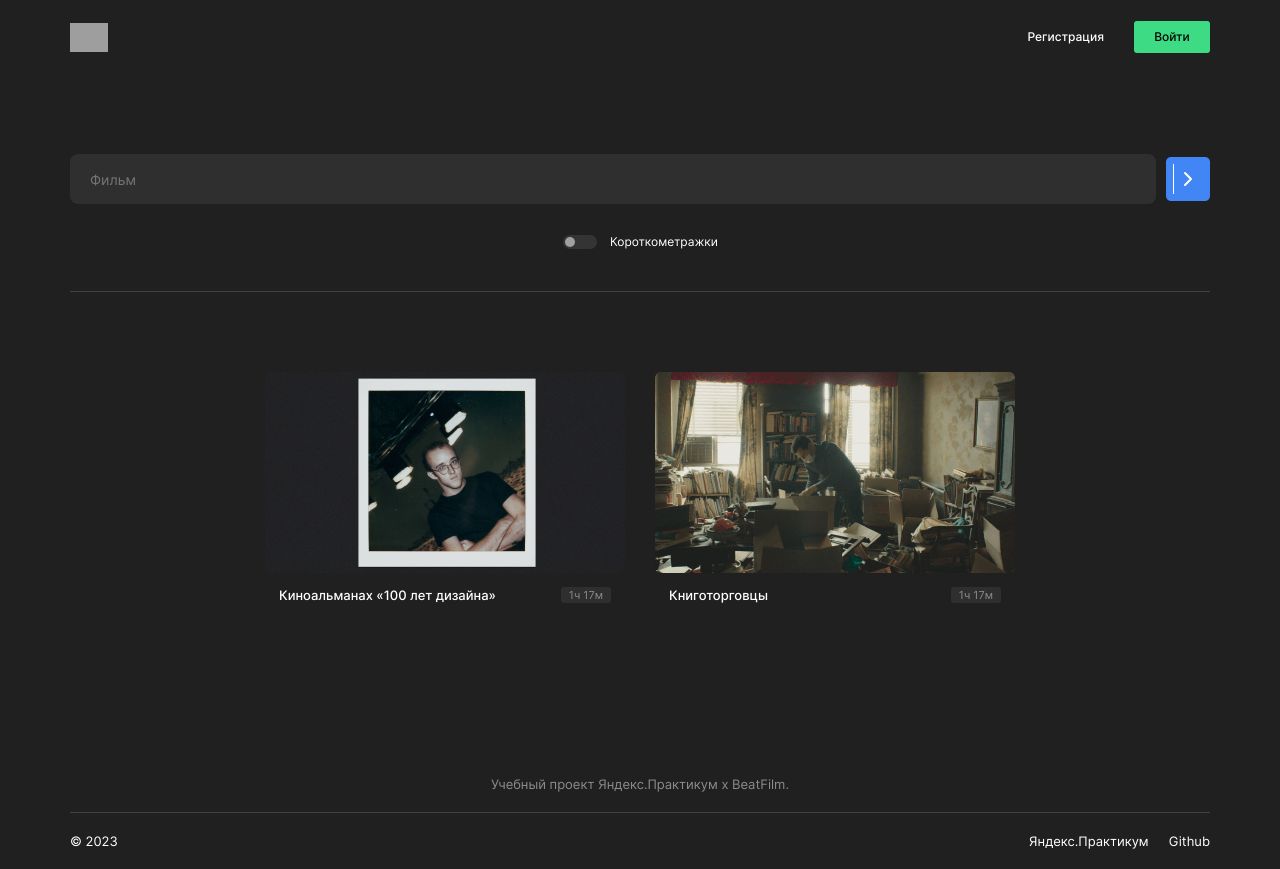
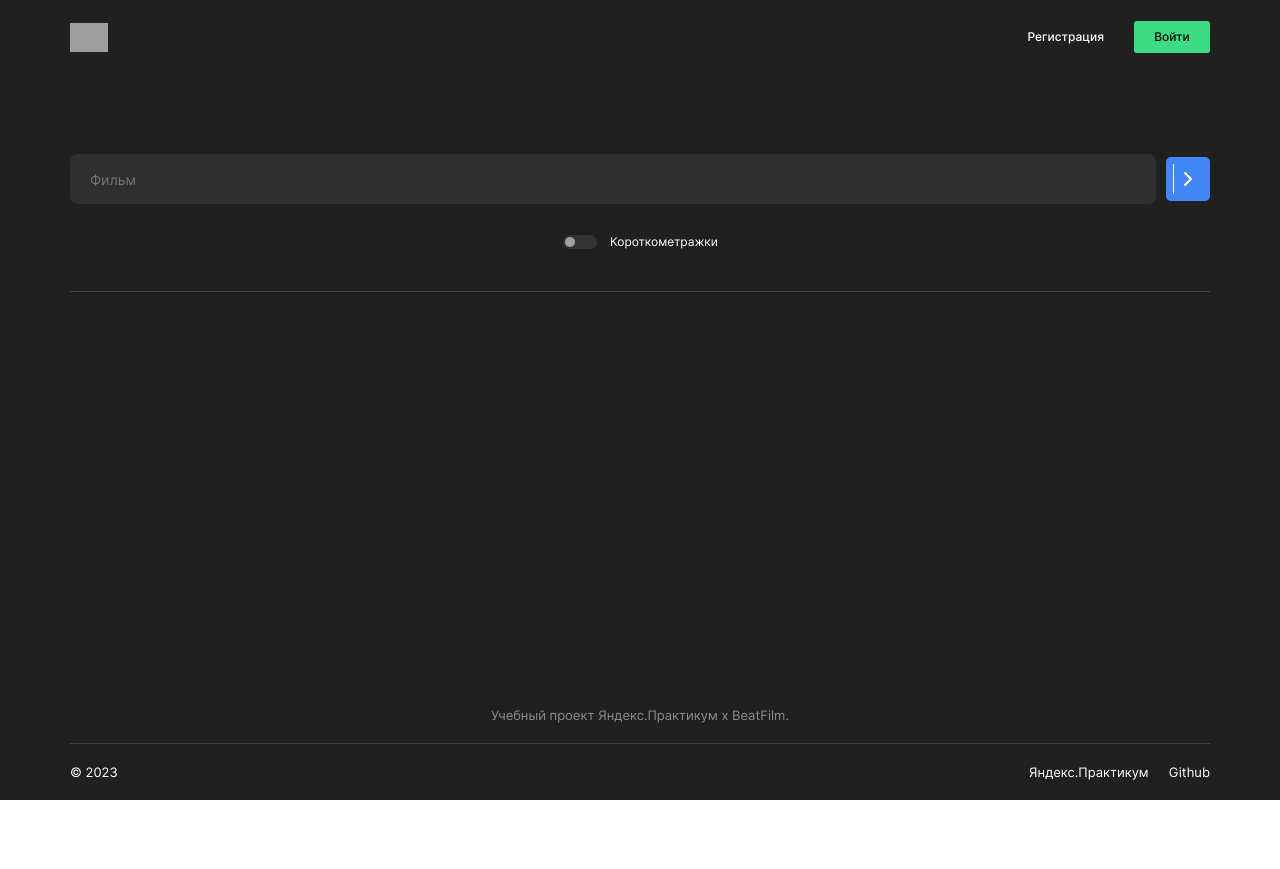
Before and after one commit to GeometricEarth/movies-explorer-frontend, a React (Create React App) app: page /saved-movies in a window 1280 px wide. After the commit the page ends 800 px from the top, so only its background shows below. Built offline with nearby package versions, Linux system fonts and the light colour scheme; grey boxes are pictures that could not be loaded; the HTML template or start-up script is replaced by a standard one.

Commit message:
feat: Удален моковый список фильмов

```diff
--- a/src/components/Movies/Movies.jsx
+++ b/src/components/Movies/Movies.jsx
@@ -1,10 +1,11 @@
 import './Movies.css';
 import SearchForm from '../SearchForm/SearchForm';
 import MoviesCardList from '../MoviesCardList/MoviesCardList';
-
-import movies from '../../utils/mockData';
+import { useState } from 'react';
 
 export default function Movies() {
+  const [moviesList, setMoviesList] = useState([]);
+
   const handleSave = (cardId) => {
     console.log(cardId);
   };
@@ -13,10 +14,10 @@ export default function Movies() {
     <main className="movies">
       <SearchForm></SearchForm>
       <MoviesCardList
-        moviesList={movies}
+        moviesList={moviesList}
         isSavedMovies={false}
         onSave={handleSave}
       ></MoviesCardList>
-    </main>
+    </main >
   );
 }
--- a/src/components/SavedMovies/SavedMovies.js
+++ b/src/components/SavedMovies/SavedMovies.js
@@ -2,27 +2,23 @@ import '../Movies/Movies.css';
 import SearchForm from '../SearchForm/SearchForm';
 import MoviesCardList from '../MoviesCardList/MoviesCardList';
 
-import movies from '../../utils/mockData';
+import { useState } from 'react';
 
 export default function SavedMovies() {
+  const [savedMovies, setSavedMovies] = useState([]);
   const handleDelete = (cardId) => {
     console.log(cardId);
   };
-  const sortedMovies = movies.filter(movie=>movie.isSaved);
+  // const sortedMovies = movies.filter((movie) => movie.isSaved);
 
   return (
     <main className="movies">
       <SearchForm></SearchForm>
       <MoviesCardList
-          moviesList={sortedMovies}
+        moviesList={savedMovies}
         isSavedMovies={true}
         onDelete={handleDelete}
       ></MoviesCardList>
-        {sortedMovies.length > 10 && (
-          <button className="movies__more-button" type="button">
-            Ещё
-          </button>
-        )}
     </main>
   );
 }
--- a/src/utils/mockData.js
+++ /dev/null
@@ -1,88 +0,0 @@
-const moviesList = [
-  {
-    title: '33 слова о дизайне',
-    image: './dark-2/1.png',
-    duration: '77',
-    movieId: 1,
-    isSaved: false,
-  },
-  {
-    title: 'Киноальманах «100 лет дизайна»',
-    image: './dark-2/2.png',
-    duration: '77',
-    movieId: 2,
-    isSaved: true,
-  },
-  {
-    title: 'В погоне за Бенкси',
-    image: './dark-2/3.png',
-    duration: '77',
-    movieId: 3,
-    isSaved: false,
-  },
-  {
-    title: 'Баския: Взрыв реальности',
-    image: './dark-2/4.png',
-    duration: '77',
-    movieId: 4,
-    isSaved: false,
-  },
-  {
-    title: 'Бег это свобода',
-    image: './dark-2/5.png',
-    duration: '77',
-    movieId: 5,
-    isSaved: false,
-  },
-  {
-    title: 'Книготорговцы',
-    image: './dark-2/6.png',
-    duration: '77',
-    movieId: 6,
-    isSaved: true,
-  },
-  {
-    title: 'Когда я думаю о Германии ночью',
-    image: './dark-2/7.png',
-    duration: '77',
-    movieId: 7,
-    isSaved: false,
-  },
-  {
-    title: 'Gimme Danger: История Игги и The Stooges',
-    image: './dark-2/8.png',
-    duration: '77',
-    movieId: 8,
-    isSaved: false,
-  },
-  {
-    title: 'Дженис: Маленькая девочка грустит',
-    image: './dark-2/9.png',
-    duration: '77',
-    movieId: 9,
-    isSaved: false,
-  },
-  {
-    title: 'Соберись перед прыжком',
-    image: './dark-2/10.png',
-    duration: '77',
-    movieId: 10,
-    isSaved: false,
-  },
-  {
-    title: 'Пи Джей Харви: A dog called money',
-    image: './dark-2/11.png',
-    duration: '77',
-    movieId: 11,
-    isSaved: false,
-  },
-  {
-    title: 'По волнам: Искусство звука в кино',
-    image: './dark-2/12.png',
-    duration: '77',
-    movieId: 12,
-    isSaved: false,
-  },
-];
-
-export default moviesList;
```
Lines whose indentation alone changed are shown as unchanged.
